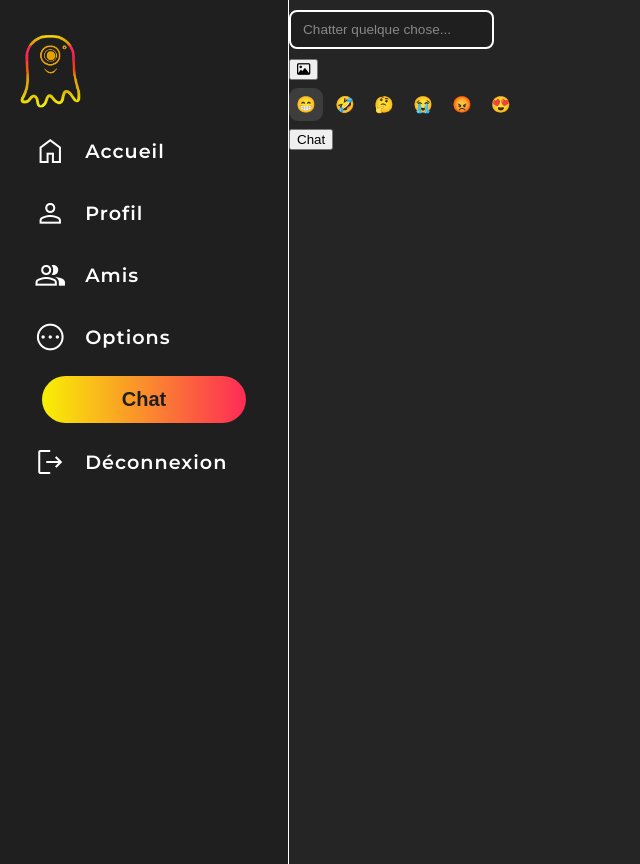
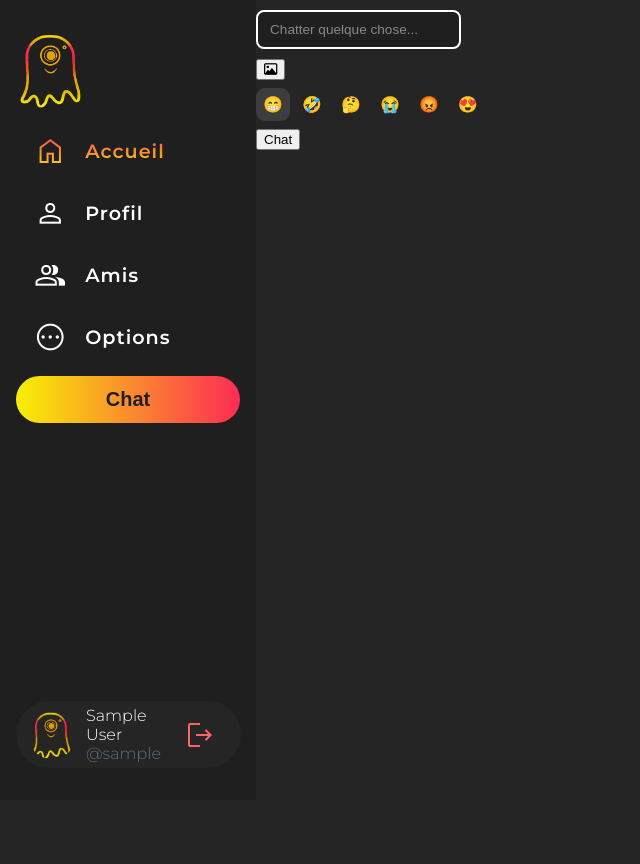
Before and after one commit to Bahsiik/Instachat, a PHP site: page / in a window 1280 px wide. Shown: the whole page, without its empty margins (0-640 px from the left). After the commit the page ends 763 px from the top, so only its background shows below. Run offline with PHP 8.4, Linux system fonts and the light colour scheme; the visitor is signed in with stand-in values (Sample User, id 1); some libraries are stand-ins or nearby versions.

Commit message:
feat: user logout included to toolbar & toolbar-item-selected added

```diff
--- a/src/model/User.php
+++ b/src/model/User.php
@@ -75,6 +75,7 @@ class User
 
     public function __construct(
         public ?string $bio,
+        public string  $display_name,
         public string  $email,
         public string  $gender,
         public int     $id,
@@ -156,6 +157,7 @@ class UserRepository
         try {
             return new User(
                 $result['bio'],
+                $result['display_name'],
                 $result['email'],
                 $result['sexe'],
                 $result['id'],
@@ -197,6 +199,7 @@ class UserRepository
             try {
                 return new User(
                     $result['bio'],
+                    $result['display_name'],
                     $result['email'],
                     $result['sexe'],
                     $result['id'],
--- a/static/styles/background/gray.css
+++ b/static/styles/background/gray.css
@@ -4,7 +4,7 @@
 	--bg-ternary: #3d3d3d;
 	--border: #3e3f3f;
 	--fg-primary: #ffffff;
-	--fg-secondary: #3e3f3f;
+	--fg-secondary: #5B7083;
 	--input-invalid: #ff6363;
 	--input-placeholder: #888888;
 	--input-radio: #3e8bff;
--- a/static/styles/toolbar.css
+++ b/static/styles/toolbar.css
@@ -1,7 +1,6 @@
 .toolbar-container {
 	align-items: flex-start;
 	background-color: var(--bg-secondary);
-	border-right: 1px solid var(--fg-primary);
 	display: flex;
 	flex-direction: column;
 	gap: 1rem;
@@ -12,6 +11,16 @@
 	top: 0;
 	width: 16rem;
 	z-index: 100;
+	justify-content: space-between;
+	box-sizing: border-box;
+}
+
+.toolbar-top-container {
+	align-items: flex-start;
+	display: flex;
+	flex-direction: column;
+	gap: 1rem;
+	width: 100%;
 }
 
 .toolbar-item {
@@ -49,7 +58,7 @@
 	font-weight: 700;
 	padding: .75rem 0;
 	transition: transform .3s ease-in-out, color .2s ease-in-out;
-	width: 80%;
+	width: 100%;
 }
 
 .toolbar-container .chat-btn:hover {
@@ -62,9 +71,7 @@
 	width: min-content;
 }
 
-.toolbar-container img {
-	height: fit-content;
-	object-fit: contain;
+.toolbar-container .logo-link img {
 	width: 4.5rem;
 }
 
@@ -75,3 +82,58 @@
 	font-size: 2rem;
 	font-variation-settings: 'FILL' 0, 'wght' 400, 'GRAD' 0, 'opsz' 48;
 }
+
+.logout-btn {
+	color: var(--input-invalid)
+}
+
+.user-info {
+	display: flex;
+	flex-direction: row;
+	align-items: center;
+	padding: 5px 18px 5px 12px;
+	width: 87%;
+	background: var(--bg-primary);
+	border-radius: 50px;
+}
+
+.user-avatar {
+	border-radius: 61px;
+	height: 48px;
+	object-fit: contain;
+	width: 48px;
+	margin-right: 10px;
+}
+
+.user-username, .user-display-name {
+	padding: 0px;
+}
+
+.user-username {
+	color: var(--fg-secondary);
+}
+
+.user-display-name {
+	color: var(--fg-primary);
+}
+
+.user-username:hover, .user-display-name:hover, .logout-btn:hover {
+	background-color: transparent;
+	cursor: default;
+}
+
+.logout-btn:hover {
+	cursor: pointer;
+}
+
+.user-names-container {
+	flex: 1;
+}
+
+.toolbar-item-selected {
+	background: linear-gradient(180deg, #FD2B55 0%, #F8F004 100%);
+	-webkit-background-clip: text;
+	-webkit-text-fill-color: transparent;
+	background-clip: text;
+	text-fill-color: transparent;
+}
--- a/templates/toolbar.php
+++ b/templates/toolbar.php
@@ -1,10 +1,11 @@
 <?php $css[] = 'toolbar.css'; ?>
 <?php global $connected_user; ?>
 <div class="toolbar-container">
+    <div class="toolbar-top-container">
         <a class="logo-link" href="/">
             <img src="../static/images/logo.png" alt="logo">
         </a>
-    <a class="toolbar-item" href="/">
+        <a class="toolbar-item toolbar-item-selected" href="/">
             <span class="material-symbols-outlined">home</span>
             Accueil
         </a>
@@ -22,9 +23,24 @@
             Options
         </a>
         <button class="chat-btn">Chat</button>
-        <a class="toolbar-item" href="/logout">
-            <span class="material-symbols-outlined">logout</span>
-            Déconnexion
+    </div>
+    <div class="user-info">
+        <img class="user-avatar" src="../static/images/logo.png" alt="avatar">
+        <div class="user-names-container">
+                <span class="user-display-name">
+                <?php if (isset($connected_user->display_name)) { ?>
+                    <?= $connected_user->display_name ?>
+                <?php } else { ?>
+                    <?= $connected_user->username ?>
+                <?php } ?>
+                </span>
+            <span class="user-username">
+                    <?= '@' . $connected_user->username ?>
+                </span>
+        </div>
+        <a class="user-logout" href="/logout">
+            <span class="logout-btn material-symbols-outlined">logout</span>
         </a>
+    </div>
     <?php } ?>
 </div>
```
Lines whose indentation alone changed are shown as unchanged.
